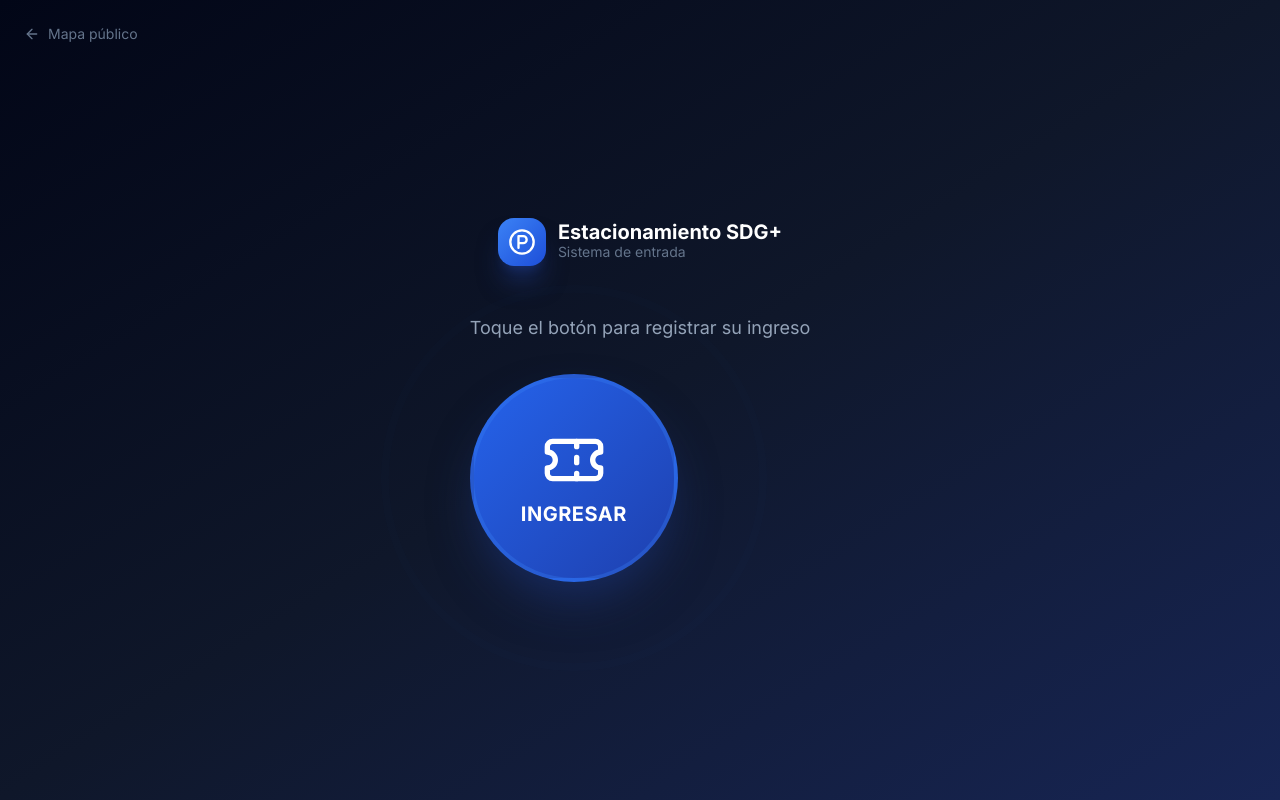
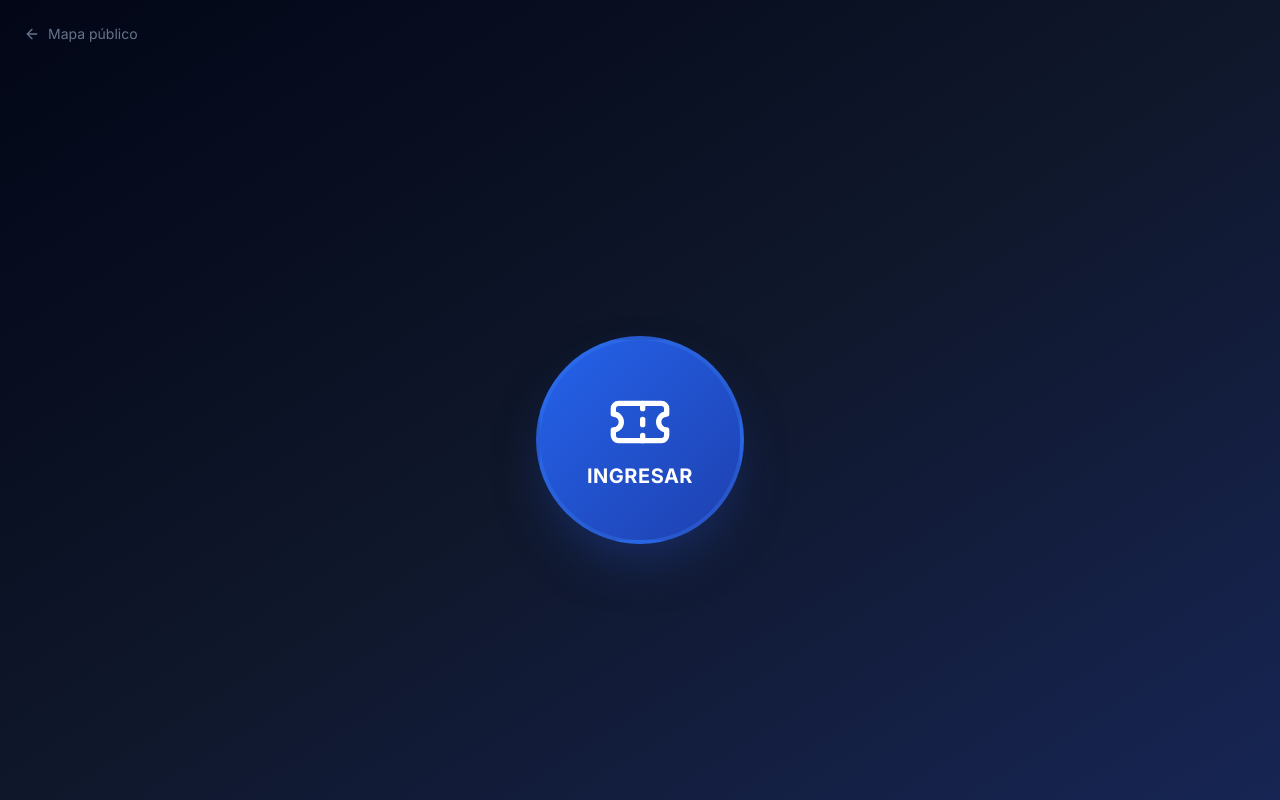
Before and after one commit to SantiagoBotali/EI-Estacionamiento, a React (Vite) app in the folder frontend/: page /react/kiosk in a window 1280 px wide. Built offline with nearby package versions, Linux system fonts and the light colour scheme.

Commit message:
arreglo autos x dia - limpieza boton

```diff
--- a/frontend/src/pages/public/KioskPage.tsx
+++ b/frontend/src/pages/public/KioskPage.tsx
@@ -62,13 +62,9 @@ export function KioskPage() {
 
       {/* Brand */}
       <div className="flex items-center gap-3 mb-12">
-        <div className="w-12 h-12 bg-gradient-to-br from-blue-500 to-blue-700 rounded-2xl
-                        flex items-center justify-center shadow-xl shadow-blue-900/50">
-          <ParkingCircle className="w-7 h-7 text-white" />
-        </div>
         <div>
-          <p className="font-bold text-white text-xl leading-none">Estacionamiento SDG+</p>
-          <p className="text-slate-500 text-sm">Sistema de entrada</p>
+          <p className="font-bold text-white text-xl leading-none"></p>
+          <p className="text-slate-500 text-sm"></p>
         </div>
       </div>
 
@@ -76,7 +72,6 @@ export function KioskPage() {
       {phase === 'idle' && (
         <div className="text-center animate-fade-in">
           <p className="text-slate-400 text-lg mb-8">
-            Toque el botón para registrar su ingreso
           </p>
           {error && (
             <div className="mb-6 bg-red-950/60 border border-red-700/50 text-red-300
```
Also changed, not shown: 1 other file (tests, documents, lock files or other folders).
